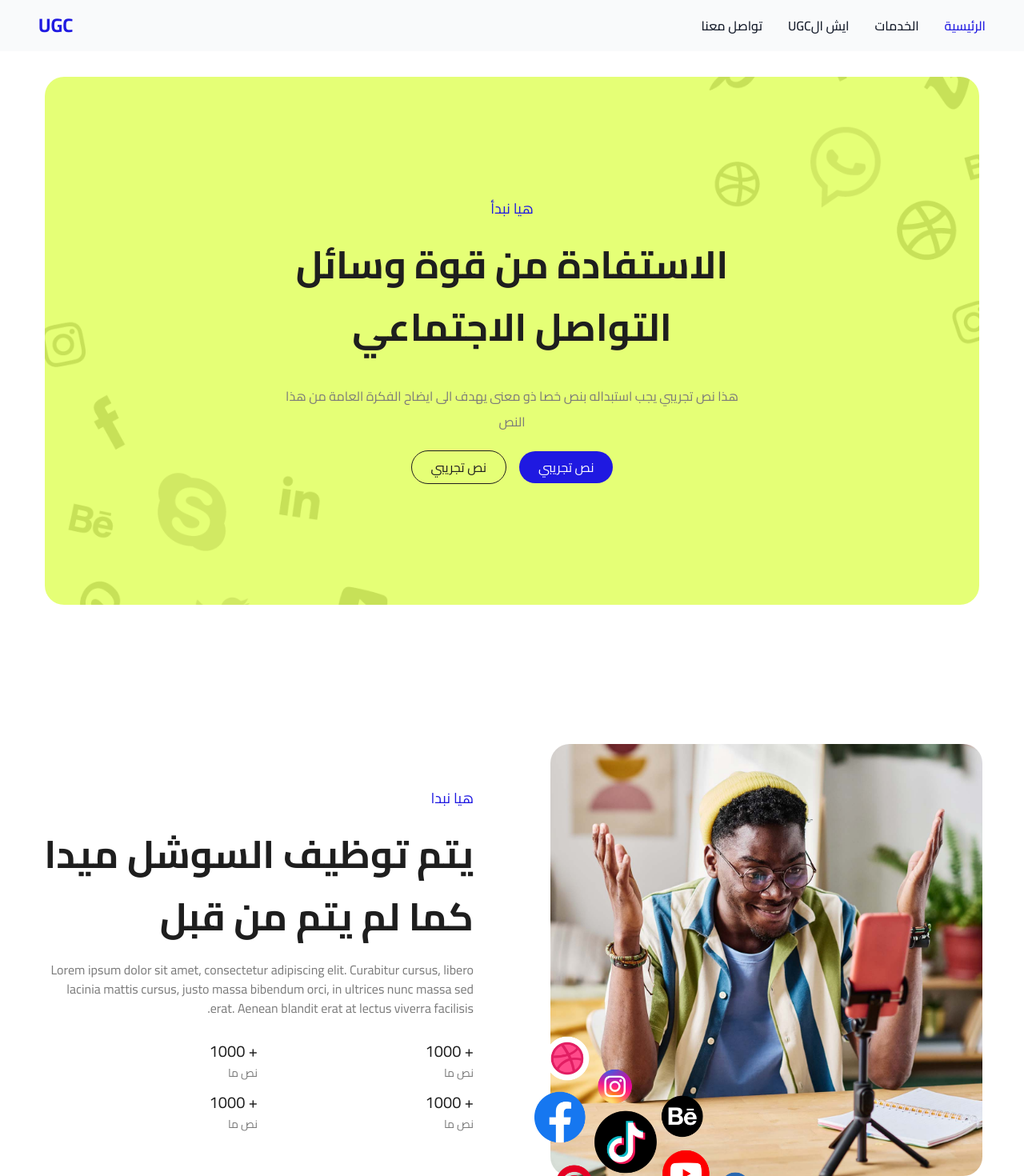
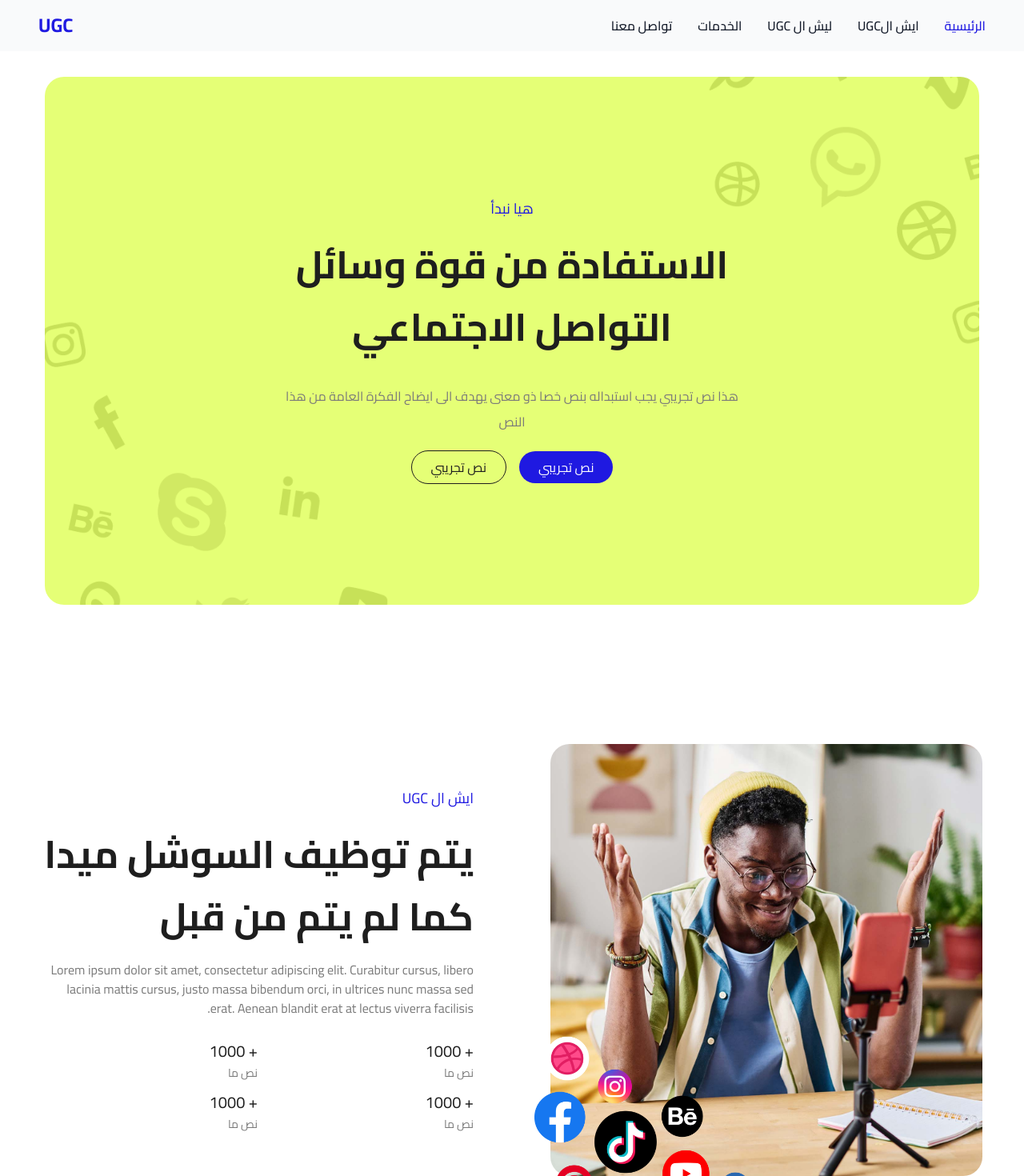
Before and after one commit to X-Vneer/UGC, a Next.js app: page / in a window 1280 px wide. Shown: the top 1470 px of the page at 80% size. Built offline with nearby package versions, Linux system fonts and the light colour scheme.

Commit message:
scroll to sectoin on nav click

```diff
--- a/src/app/globals.css
+++ b/src/app/globals.css
@@ -2,6 +2,9 @@
 @tailwind components;
 @tailwind utilities;
 
+html {
+  scroll-behavior: smooth;
+}
 body {
   background-color: white;
 }
--- a/src/components/header.tsx
+++ b/src/components/header.tsx
@@ -2,7 +2,6 @@
 
 import React, { useEffect, useState } from "react"
 import Link from "next/link"
-import { motion } from "framer-motion"
 
 import { cn } from "@/lib/utils"
 
@@ -45,29 +44,37 @@ const Header = (props: Props) => {
               className="mt-4 flex flex-col rounded-lg bg-gray-50 font-medium md:mt-0 md:flex-row md:space-x-8 md:border-0 md:bg-transparent rtl:space-x-reverse">
               <li>
                 <Link
-                  href="#"
+                  href="/"
                   className="block rounded  px-3 py-2  text-secondary md:bg-transparent md:p-0  "
                   aria-current="page">
                   الرئيسية
                 </Link>
               </li>
+
               <li>
-                <Link
-                  href="#"
+                <a
+                  href="#about-us"
+                  className="block rounded px-3 py-2 text-gray-900 hover:bg-gray-100 md:border-0 md:p-0 md:hover:bg-transparent md:hover:text-blue-700 ">
+                  ايش الUGC
+                </a>
+              </li>
+              <li>
+                <a
+                  href="#why-ugc"
+                  className="block rounded px-3 py-2 text-gray-900 hover:bg-gray-100 md:border-0 md:p-0 md:hover:bg-transparent md:hover:text-blue-700 ">
+                  ليش ال UGC
+                </a>
+              </li>
+              <li>
+                <a
+                  href="#services"
                   className="block rounded px-3 py-2 text-gray-900 hover:bg-gray-100 md:border-0 md:p-0 md:hover:bg-transparent md:hover:text-blue-700 ">
                   الخدمات
-                </Link>
+                </a>
               </li>
               <li>
                 <Link
-                  href="#"
-                  className="block rounded px-3 py-2 text-gray-900 hover:bg-gray-100 md:border-0 md:p-0 md:hover:bg-transparent md:hover:text-blue-700 ">
-                  ايش الUGC
-                </Link>
-              </li>
-              <li>
-                <Link
-                  href="#"
+                  href="#contact-us"
                   className="block rounded px-3 py-2 text-gray-900 hover:bg-gray-100 md:border-0 md:p-0 md:hover:bg-transparent md:hover:text-blue-700 ">
                   تواصل معنا
                 </Link>
--- a/src/components/home/about-us.tsx
+++ b/src/components/home/about-us.tsx
@@ -8,7 +8,7 @@ type Props = {}
 
 const AboutUs = (props: Props) => {
   return (
-    <div className=" max-md:py-10">
+    <section id="about-us" className=" max-md:py-10">
       <div className="container">
         <div className="flex min-h-screen items-center gap-10 max-md:flex-col-reverse lg:gap-14">
           <div className="relative w-full p-5  md:w-1/2 ">
@@ -63,7 +63,7 @@ const AboutUs = (props: Props) => {
             }}
             className="w-full p-5 max-lg:text-center md:w-1/2">
             <h2 className="mb-4  text-[15px] text-secondary xl:text-lg ">
-              هيا نبدا
+              ايش ال UGC
             </h2>
             <p className="mb-4 text-[28px] font-bold leading-relaxed text-customBlack  lg:text-[36px] xl:text-[48px]">
               يتم توظيف السوشل ميدا كما لم يتم من قبل
@@ -95,7 +95,7 @@ const AboutUs = (props: Props) => {
           </motion.div>
         </div>
       </div>
-    </div>
+    </section>
   )
 }
 
--- a/src/components/home/services.tsx
+++ b/src/components/home/services.tsx
@@ -49,12 +49,12 @@ const Card = ({ content, index }: { content: string; index: number }) => {
 
 const Services = (props: Props) => {
   return (
-    <div className="py-20">
+    <section id="services" className="py-20">
       <div className="container">
         <div className="max-w-xl max-md:text-center">
-          <h2 className="mb-4  text-[15px] text-secondary xl:text-lg ">هيا نبدا</h2>
+          <h2 className="mb-4  text-[15px] text-secondary xl:text-lg ">خدماتنا</h2>
           <p className="mb-4 text-[28px] font-bold leading-relaxed text-customBlack  lg:text-[36px] xl:text-[48px]">
-            توظيف السوشل ميدا كما لم يتم
+            ايش الخدمات يلي نقدمها
           </p>
           <p className="text-[#7a7a7a] max-lg:text-sm ">
             Lorem ipsum dolor sit amet, consectetur adipiscing elit. Curabitur
@@ -77,7 +77,7 @@ const Services = (props: Props) => {
           })}
         </div>
       </div>
-    </div>
+    </section>
   )
 }
 
--- a/src/components/home/why-ugc.tsx
+++ b/src/components/home/why-ugc.tsx
@@ -6,7 +6,9 @@ type Props = {}
 
 const WhyUGC = (props: Props) => {
   return (
-    <div className="my-10 min-h-screen bg-[#121212] py-12 text-white lg:py-28">
+    <section
+      id="why-ugc"
+      className=" min-h-screen bg-[#121212] py-12 text-white lg:py-28">
       <div className="text-center">
         <h2 className="mb-6 text-[15px] text-primary xl:text-lg">ليش ال UGC</h2>
         <p className="mx-auto max-w-xs  text-[24px]  font-bold leading-relaxed lg:max-w-md lg:text-[36px] xl:max-w-lg xl:text-[48px]">
@@ -20,7 +22,7 @@ const WhyUGC = (props: Props) => {
           ))}
         </div>
       </div>
-    </div>
+    </section>
   )
 }
 
```
